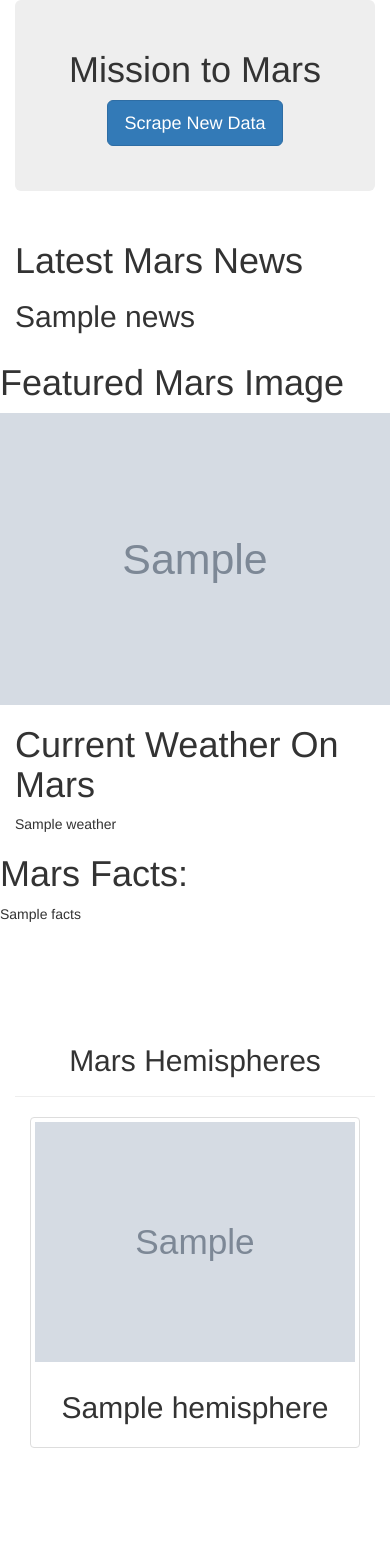
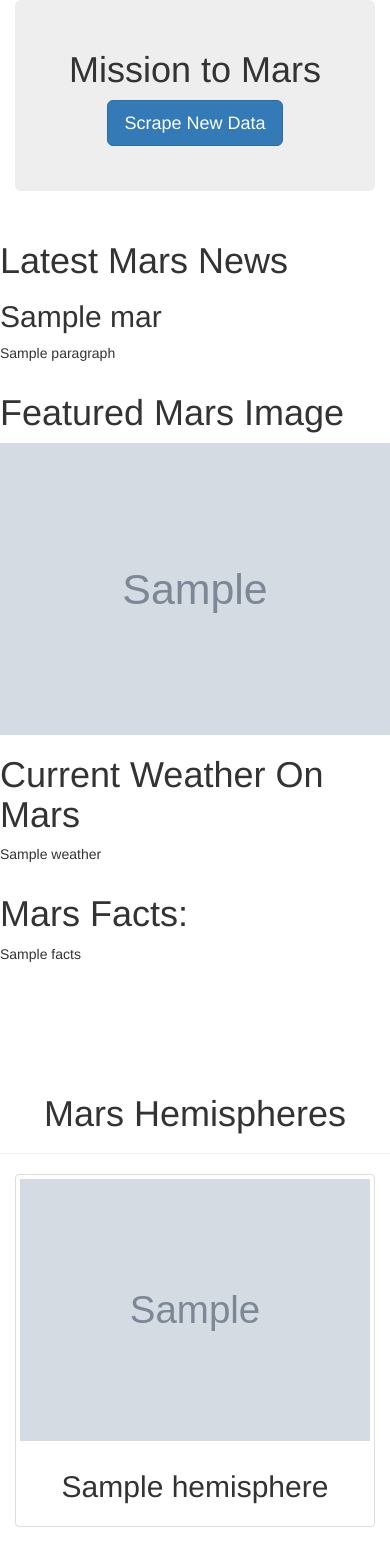
Before and after one commit to Hadis-Hashemi/Mission-to-Mars-web-scraping-, a Flask app: page / in a window 390 px wide. Before the commit the page ends 1448 px from the top, so only its background shows below. Run offline with Flask 2, Linux system fonts and the light colour scheme; grey boxes marked "Sample" are stand-in pictures; a database or web service that is not in the repository returns one stand-in record (values such as "Sample title"); some libraries are stand-ins or nearby versions.

Commit message:
improving style

```diff
--- a/Missions_to_Mars/mission_to_mars.py
+++ b/Missions_to_Mars/mission_to_mars.py
@@ -34,7 +34,7 @@ def NasaMarsNews():
     title = soup.find('div', class_='bottom_gradient').text
     news = soup.find('div', class_='article_teaser_body').text
     browser.quit()
-    return (title, news)
+    return title, news
 
 
 # In[15]:
@@ -194,10 +194,11 @@ def scrape():
         relative_url =  result.find('a')["href"]
         final_url = base + relative_url
         url_list.append(final_url)
-
-    results = {"news": NasaMarsNews(),
+    title, Para = NasaMarsNews()
+    results = {"title": title,
+    "Paragraph" : Para,
     "Image": MarsSpaceImages(),
- ##   "weather":MarsWeather(),
+    ##"weather":MarsWeather(),
     "facts":MarsFacts(),
     "hemispheres":Mars_Hemispheres(url_list)
     }
--- a/Missions_to_Mars/templates/index.html
+++ b/Missions_to_Mars/templates/index.html
@@ -17,41 +17,57 @@
 		</div>
 	</div>
 
+	<div class = "row">
+    <div class = "col-md-12">
+      <h1 class = "font-weight-bolder"> Latest Mars News </h1>
+      <h2>{{mars_data.title}}</h2>
+      <p>{{mars_data.Paragraph}}</p>
+    </div>
+    <!-- <div class="container-fluid" > -->
 
-	<div class="container-fluid" >
+</div>
 
-		    <h1 class = "font-weight-bolder"> Latest Mars News </h1>
-        <h2>{{mars_data.news}}</h2>
-  </div>
 
-	<div class="container-fluid">
-            <div class="row">
-              <div class="col-sm fluid">
+
+          <div class="row">
+              <div class="col-lg-8">
                     <h1 >Featured  Mars Image</h1>
                     <img class= "img-responsive" src="{{mars_data.Image}}" alt="Featured Image of Mars"/>
               </div>
 
-            <div class="col-sm">
-              <div class="container-fluid">
+            <div class="col-lg-4">
+              <div class = "row">
+                <div class = "col-lg-12">
 
-				   	<h1>Current Weather On  Mars</h1>
-				   	<div>{{mars_data.weather}}</div>
+                   <h1>Current Weather On  Mars</h1>
+                   <p>{{mars_data.weather}}</p>
+
+                </div>
+              </div>
+
+
+              <div class = "row">
+                <div class = "col-lg-12">
+                   <h1>Mars Facts:</h1>
+                   <p>{{mars_data.facts| safe}}</p>
+
+
+                </div>
+              </div>
             </div>
 
 
-                  <h1>Mars Facts:</h1>
-                  <html>{{mars_data.facts| safe}}</html>
+
+           </div>
 
 
-             </div>
-    </div>
 
 
 <div class="container-fluid">
   <div class="row" id="mars-hemispheres" style="margin-top:80px;">
 
     <div class="page-header">
-      <h2 class="text-center">Mars Hemispheres</h2>
+      <h1 class="text-center">Mars Hemispheres</h1>
     </div>
 
     <div>
@@ -60,7 +76,7 @@
         <div class="thumbnail">
 
           <!-- if images is False/None/non-existent, then default to error message -->
-          <img width="400" height="400" src="{{hemisphere.img_url | default('static/images/error.png', true)}}" alt="...">
+          <img src="{{hemisphere.img_url | default('static/images/error.png', true)}}" alt="...">
           <div class="caption">
             <h2 class="text-center">
               <!-- write code to rander hemisphere title -->
@@ -74,8 +90,13 @@
   </div>
 </div>
 
-  </div>
-  </div>
+ <!-- jQuery CDN -->
+ <script type="text/javascript" src="https://code.jquery.com/jquery-2.1.4.min.js"></script>
+
+ <!-- Bootstrap CDN -->
+ <script src="https://maxcdn.bootstrapcdn.com/bootstrap/3.3.6/js/bootstrap.min.js"></script>
+
+
 </body>
 
 </html>
```
Also changed, not shown: Images/image 1.PNG, Images/image 2.PNG, 1 other file.
